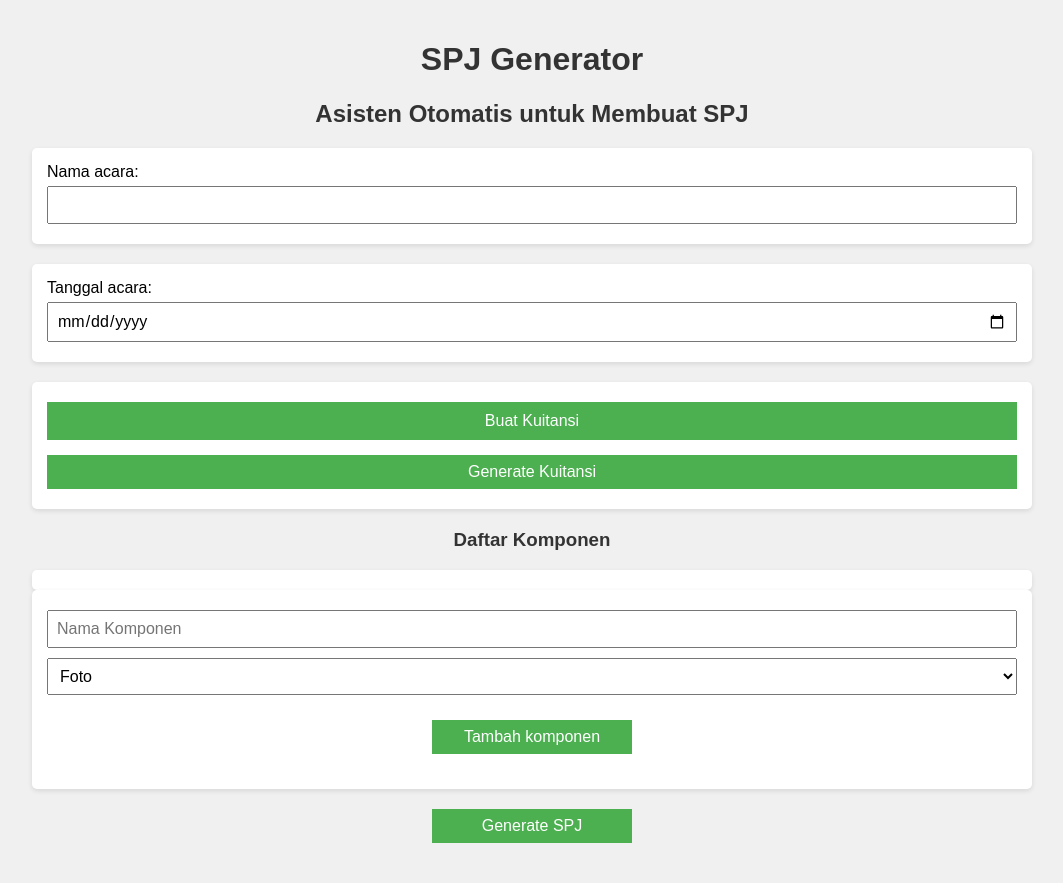
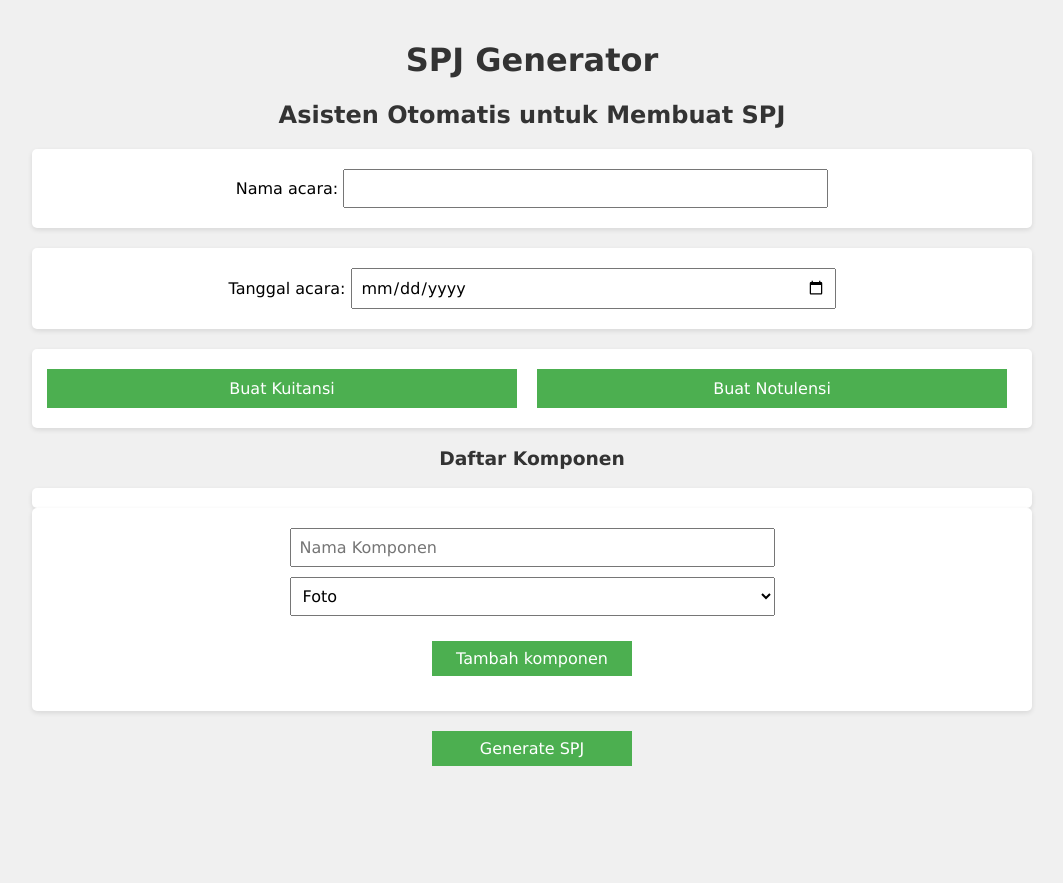
Before and after one commit to miguroi/spj-generator, a Flask app: page / in a window 1280 px wide. Shown: the whole page, without its empty margins (108-1171 px from the left). After the commit the page ends 766 px from the top, so only its background shows below. Run offline with Flask 3, Linux system fonts and the light colour scheme; some libraries are stand-ins or nearby versions.

Commit message:
modifying the UI

```diff
--- a/static/styles.css
+++ b/static/styles.css
@@ -1,5 +1,5 @@
 body {
-    font-family: Arial, sans-serif;
+    font-family: Verdana, sans-serif;
     max-width: 1000px;
     margin: 0 auto;
     padding: 20px;
@@ -11,7 +11,8 @@ h1, h2, h3 {
     color: #333;
 }
 
-#template-form, #date-form, #add-component-form {
+#template-form, #date-form, #add-component-form, #invoice-form {
+    text-align: center;
     background-color: white;
     padding: 15px;
     margin-bottom: 20px;
@@ -24,7 +25,7 @@ input, select, button {
     font-size: 16px;
     margin: 5px 0;
     padding: 8px;
-    width: 100%;
+    width: 50%;
     box-sizing: border-box;
 }
 
@@ -119,20 +120,6 @@ button:hover {
     }
 }
 
-#invoice-form {
-    background-color: white;
-    padding: 15px;
-    margin-bottom: 20px;
-    border-radius: 5px;
-    box-shadow: 0 2px 5px rgba(0,0,0,0.1);
-}
-
-#invoice-form input,
-#invoice-form textarea {
-    width: 100%;
-    margin-bottom: 10px;
-}
-
 .invoice-item {
     display: flex;
     align-items: center;
@@ -142,7 +129,7 @@ button:hover {
 .invoice-item input {
     flex: 1;
     margin-right: 5px;
-    min-width: 0; /* Allows inputs to shrink below their default size */
+    min-width: 0;
 }
 
 .invoice-item .remove-item {
@@ -165,7 +152,6 @@ button:hover {
     background-color: #cc0000;
 }
 
-/* Responsive design for smaller screens */
 @media (max-width: 768px) {
     .invoice-item {
         flex-wrap: wrap;
@@ -181,29 +167,16 @@ button:hover {
     }
 }
 
-.invoice-item button {
-    background-color: #ff4444;
-    color: white;
-    border: none;
-    padding: 5px 10px;
-    border-radius: 3px;
-    cursor: pointer;
-}
-
-#add-invoice-item {
-    margin-bottom: 10px;
-}
-
-#toggle-invoice-details {
+#toggle-invoice-details, #toggle-notulensi-details {
     background-color: #4CAF50;
     color: white;
     padding: 10px;
     border: none;
     cursor: pointer;
-    margin-bottom: 10px;
+    margin-right: 10px; /* Spacing between the toggle buttons */
 }
 
-#toggle-invoice-details:hover {
+#toggle-invoice-details:hover, #toggle-notulensi-details:hover {
     background-color: #45a049;
 }
 
@@ -213,3 +186,13 @@ button:hover {
     border: 1px solid #ddd;
     border-radius: 5px;
 }
+
+#invoice-form input, #invoice-form textarea {
+    width: 100%;
+    margin-bottom: 10px;
+}
+
+#invoice-form .toggle-buttons {
+    display: flex;
+    gap: 10px;
+}
--- a/templates/index.html
+++ b/templates/index.html
@@ -21,7 +21,10 @@
     </div>
 
 <div id="invoice-form">
-    <button id="toggle-invoice-details">Buat Kuitansi</button>
+    <div class="toggle-buttons">
+        <button id="toggle-invoice-details">Buat Kuitansi</button>
+        <button id="toggle-notulensi-details">Buat Notulensi</button>
+    </div>
     <div id="invoice-details" style="display: none;">
         <input type="text" id="invoice-number" placeholder="Nomor Invoice">
         <input type="text" id="invoice-sender" placeholder="Pengirim">
@@ -42,10 +45,16 @@
         <input type="text" id="invoice-recipient-name" placeholder="Nama Penerima">
         <input type="text" id="invoice-recipient-address" placeholder="Alamat Penerima">
         <input type="text" id="invoice-recipient-phone" placeholder="No. HP Penerima">
+
+        <button id="generate-kuitansi-btn">Generate Kuitansi</button>
     </div>
+    <div id="notulensi-details" style="display: none;">
+        <!-- Add content for the other details section here -->
+        <p>This is the other details section. Add your content here.</p>
+    </div>
+</div>
 
-    <button id="generate-kuitansi-btn">Generate Kuitansi</button>
-</div>
+
 
     <h3>Daftar Komponen</h3>
     <div id="components-list"></div>
```
